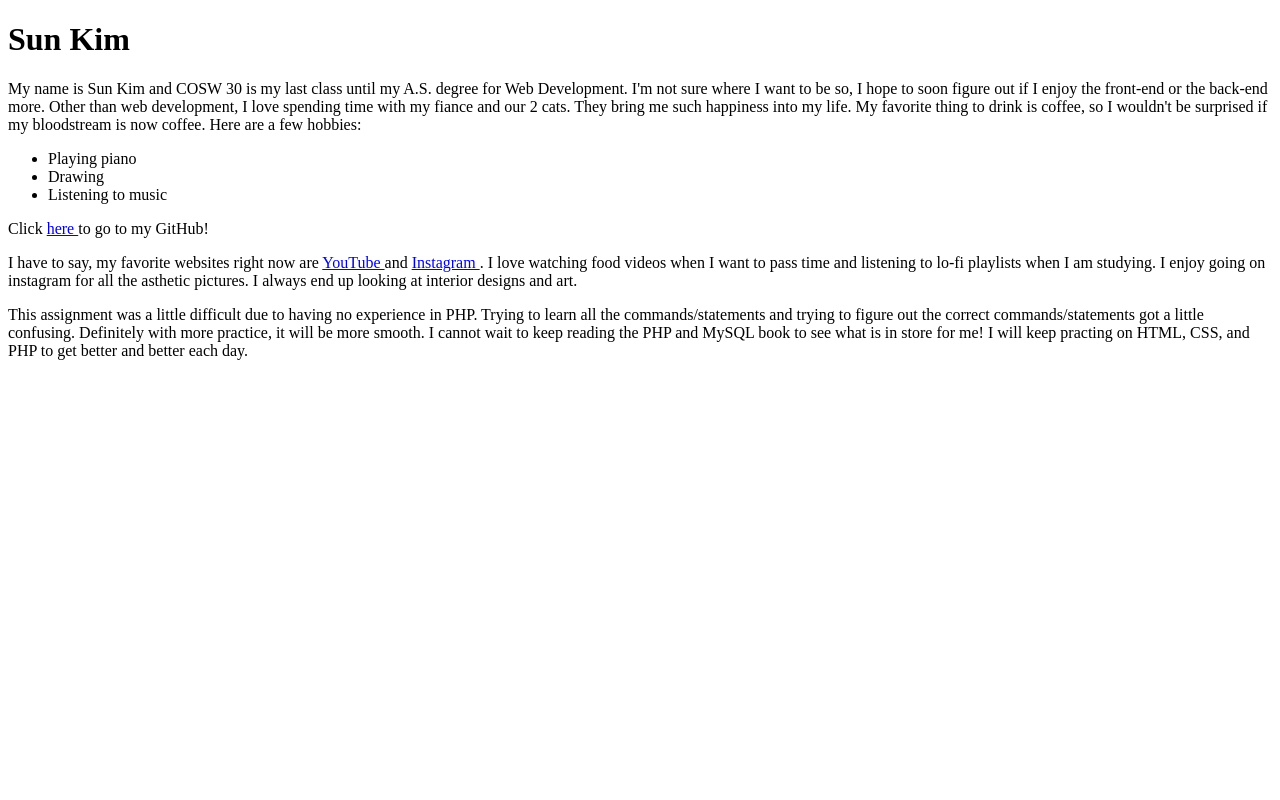
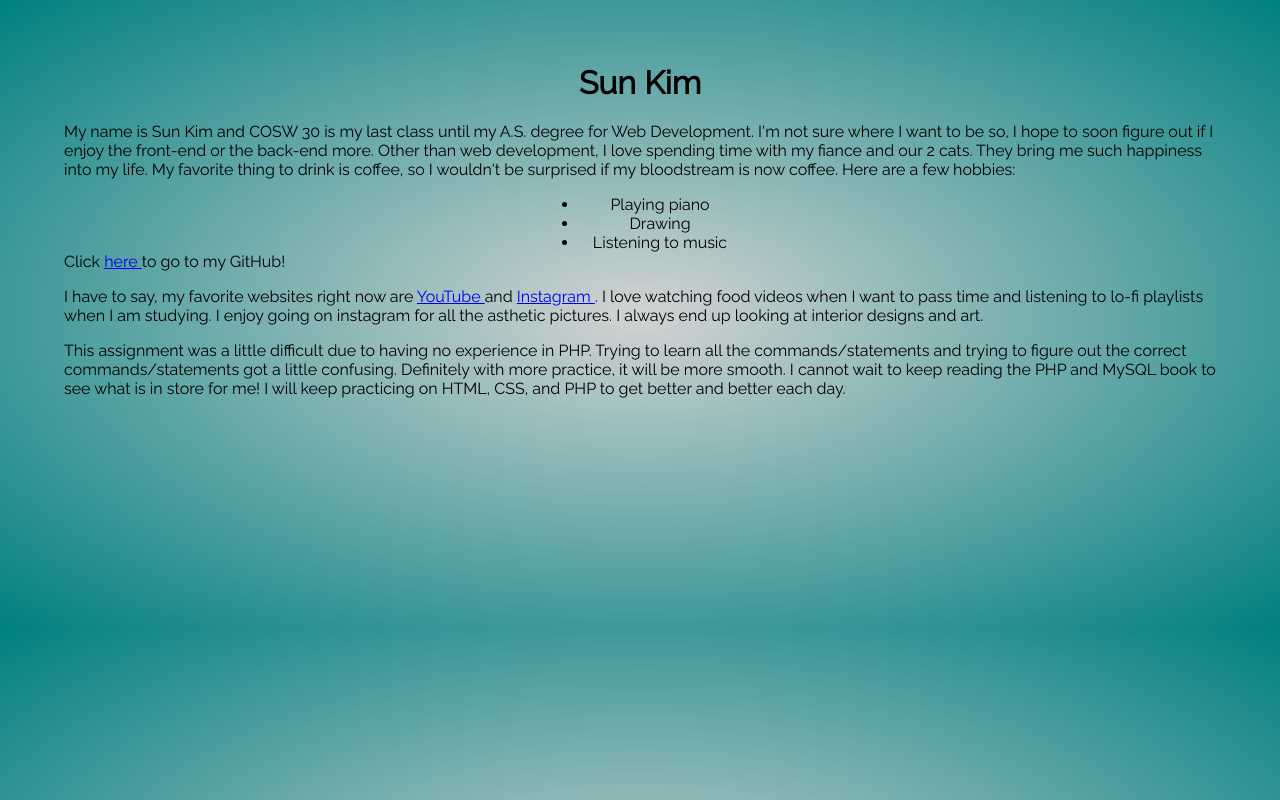
Before and after one commit to sunkim96/cosw30, a PHP site: page /homework/labwork/lab1.php in a window 1280 px wide. Run offline with PHP 8.4, Linux system fonts and the light colour scheme.

Commit message:
my third commit

```diff
--- a/homework/labwork/lab1.php
+++ b/homework/labwork/lab1.php
@@ -2,7 +2,36 @@
 <html>
 <head>
     <title>Labwork 1: Hello World</title>
-    <style></style>
+    <style>
+        @import url('https://fonts.googleapis.com/css?family=Raleway:300i,400');
+
+body {
+ height: 500px;
+  background-color: #cccccc;
+  background-image: radial-gradient(lightgrey, teal);
+  font-family: 'Raleway', sans-serif;
+   position: justify;
+   width: auto;
+   margin: 5%;
+}
+
+
+h1 {
+   text-align: center;
+}
+
+ul {
+   text-align: center;
+    width: 14%;
+    margin: auto;
+}
+
+#github {
+   text-align: center;
+   font-weight: bold;
+   font-style: italic;
+}
+    </style>
 </head>
     <body>
         <h1>Sun Kim</h1>
@@ -24,7 +53,7 @@
             end up looking at interior designs and art.</p>';
             echo '<p>This assignment was a little difficult due to having no experience in PHP. Trying to learn all the commands/statements and trying to figure out the correct commands/statements got a little
             confusing. Definitely with more practice, it will be more smooth. I cannot wait to keep reading the PHP and MySQL book to see what is in store for me!
-            I will keep practing on HTML, CSS, and PHP to get better and better each day. </p>'
+            I will keep practicing on HTML, CSS, and PHP to get better and better each day. </p>'
 
         ?>
     </body>
```
Also changed, not shown: .c9/metadata/environment/homework/labwork/lab1.php (+1 -1 lines), 1 other file.
